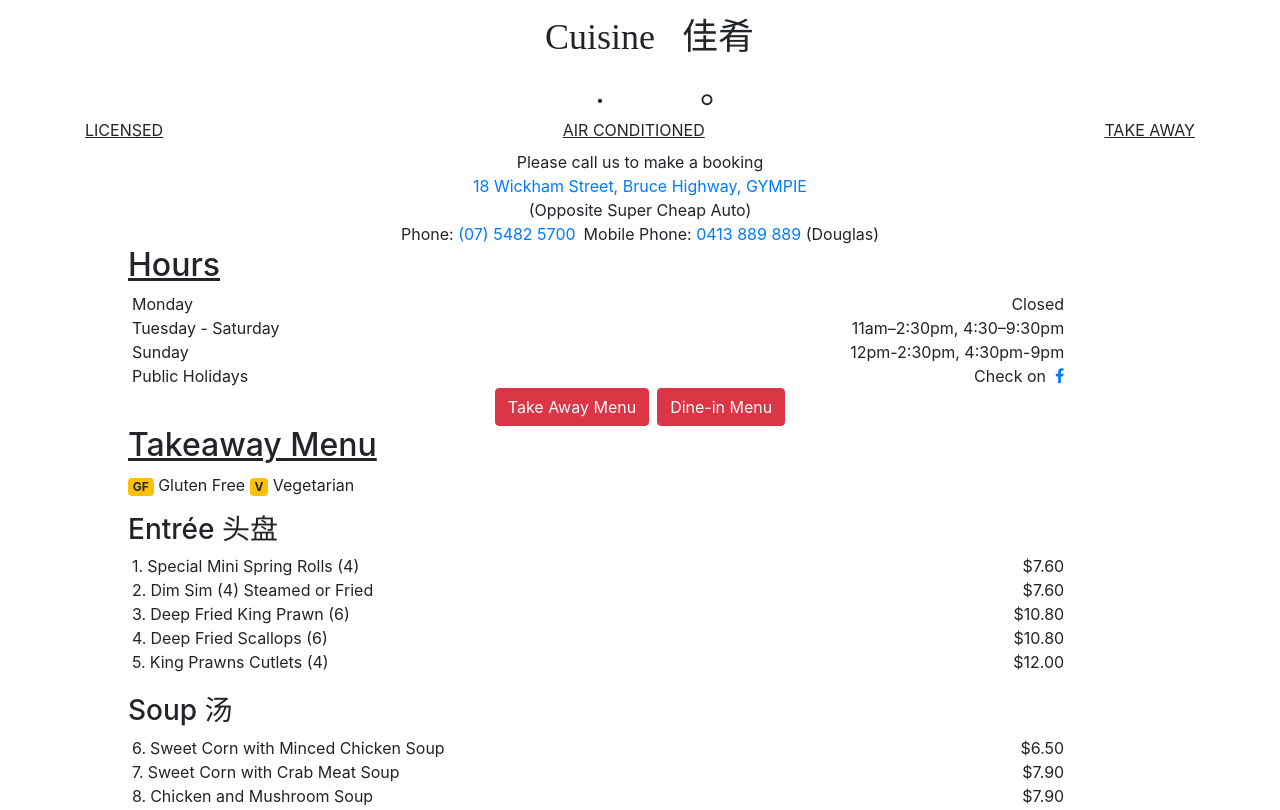
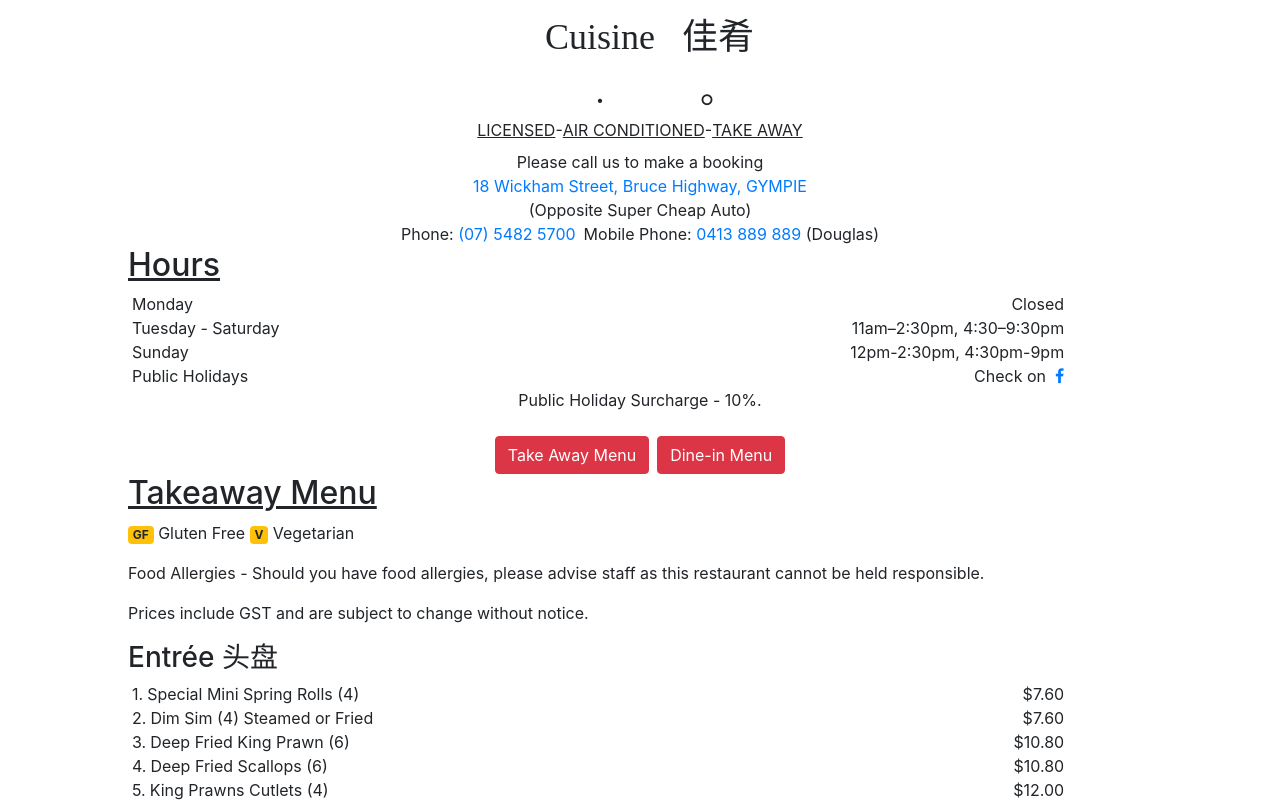
Before and after one commit to Recelis/dragongarden, a React (Create React App) app: page / in a window 1280 px wide. Shown: the part 674-1484 px from the top of the page. Built offline with nearby package versions, Linux system fonts and the light colour scheme; a web font is replaced by a local one.

Commit message:
fixed issues

```diff
--- a/src/components/details.js
+++ b/src/components/details.js
@@ -4,9 +4,9 @@ import Container from 'react-bootstrap/Container';
 const Details = () => {
     return (
         <Container>
-            <div className="d-flex justify-content-between mb-2">
-                <span><u>LICENSED</u></span>
-                <span><u>AIR CONDITIONED</u></span>
+            <div className="d-flex justify-content-center mb-2">
+                <span><u>LICENSED</u>-</span>
+                <span><u>AIR CONDITIONED</u>-</span>
                 <span><u>TAKE AWAY</u></span>
             </div>
             <p className="d-flex justify-content-center my-0">Please call us to make a booking</p>
--- a/src/components/dineinmenu/banquet.js
+++ b/src/components/dineinmenu/banquet.js
@@ -5,7 +5,7 @@ const Banquet = () => {
     return (
         <div className="menu-category container-fluid px-0 mx-0">
             <h3 className="menu-subheading">Banquet 宴会</h3>
-            <p>Minimum of four</p>
+            <p>Minimum four persons</p>
             <h4> Banquet A</h4>
             <div className="row">
                 <div className="col-11 d-flex justify-content-between">
@@ -36,7 +36,7 @@ const Banquet = () => {
                     <div className="row mx-1">
                         <div className="d-flex flex-column">
                             <h5>Entree</h5>
-                            <span>Curry Puffs & Spring Roll & Fried Wonton</span>
+                            <span>Curry Puffs & Spring Rolls</span>
                             <span>Sweet Corn Crab Soup</span>
                             <h5 className="mt-2">Main</h5>
                             <span>Seafood Combination</span>
@@ -58,7 +58,7 @@ const Banquet = () => {
             <p><b>Please Note:</b> You can upgrade dessert to:</p>
             <MenuItem itemNumber="" itemName="Banana Fritters & Ice Cream" itemPrice="4.50"/>
             <MenuItem itemNumber="" itemName="Lychees and Ice Cream" itemPrice="4.50"/>
-            <MenuItem itemNumber="" itemName="Deep Fried Ice Cream" itemPrice="4.50"/>
+            <MenuItem itemNumber="" itemName="Deep Fried Ice Cream" itemPrice="5.00"/>
         </div>
     );
 }
--- a/src/components/dineinmenu/childrens.js
+++ b/src/components/dineinmenu/childrens.js
@@ -7,7 +7,7 @@ const Childrens = () => {
             <h3 className="menu-subheading">Children's Menu 儿童菜单</h3>
             <MenuItem itemNumber="86" itemName="Chicken Nuggets and Chips" itemPrice="9.90"/>
             <MenuItem itemNumber="87" itemName="Fish and Chips (crumbed or battered)" itemPrice="9.90"/>
-            <MenuItem itemNumber="88" itemName="Ice Cream Sundae (Strawberry, Caramel or Chocolate Flavouring)" itemPrice="5.50"/>
+            <MenuItem itemNumber="88" itemName="Ice Cream Sundae (Strawberry, Caramel, Maple, or Chocolate Flavouring)" itemPrice="5.50"/>
         </div>
     );
 }
--- a/src/components/dineinmenu/menu.js
+++ b/src/components/dineinmenu/menu.js
@@ -34,7 +34,9 @@ const DineInMenu = () => {
         <Row>
           <Col md={12}>
             <Element name="menu"><h2><u>Dine-in Menu</u></h2></Element>
-            <p><div className="badge badge-warning">GF</div> Gluten Free <div className="badge badge-warning">V</div> Vegetarian</p>
+            <p><span className="badge badge-warning">GF</span> Gluten Free <span className="badge badge-warning">V</span> Vegetarian</p>
+            <p>Food Allergies - Should you have food allergies, please advise staff as this restaurant cannot be held responsible.</p>
+            <p>Prices include GST and are subject to change without notice.</p>
             <Entree />
             <Soup />
             <Banquet />
--- a/src/components/dineinmenu/rice.js
+++ b/src/components/dineinmenu/rice.js
@@ -9,7 +9,7 @@ const Rice = () => {
             <MenuItem itemNumber="83" itemName="Small Fried Rice with Prawns" itemPrice="10.50"/>
             <MenuItem itemNumber="84" itemName="Small Boiled Rice per Bowl" itemPrice="3.90" itemTag="GF"/>
             <MenuItem itemNumber="84a" itemName="Large Boiled Rice per Bucket" itemPrice="10.90" itemTag="GF"/>
-            <MenuItem itemNumber="85" itemName="Special Fried Rice with BBQ Pork, Chicken and Prawns" itemPrice="13.50"/>
+            <MenuItem itemNumber="85" itemName="Special Fried Rice with BBQ Pork, Chicken and Prawns" itemPrice="13.90"/>
         </div>
     );
 }
--- a/src/components/dineinmenu/specialtieshouse.js
+++ b/src/components/dineinmenu/specialtieshouse.js
@@ -90,6 +90,11 @@ const SpecialtiesHouse = () => {
                 </div>
             </div>
             <MenuItem itemNumber="35" itemName="Dragon Garden Chow Mein" itemPrice="24.50"/>
+            <div className="mb-0">
+                <p className="pl-4 pb-0 mb-0">
+                    (Soft Noodle or Pan Fried)
+                </p>
+            </div>
             <div className="row">
                 <div className="col-6">
                     <p className="menu-item-description pl-4">
--- a/src/components/openHours.js
+++ b/src/components/openHours.js
@@ -8,7 +8,7 @@ var Element = Scroll.Element;
 
 const OpenHours = () => {
     return (
-        <div className="Component">
+        <div className="Component mb-4">
             <Container bsPrefix="menu">
                 <Row>
                     <Col md={12}>
@@ -35,6 +35,13 @@ const OpenHours = () => {
                                     </a></span>
                             </div>
                         </div>
+                        <div className="row">
+                            <div className="col-12 d-flex justify-content-center">
+                                <span className="mx-1">
+                                    Public Holiday Surcharge - 10%.
+                                </span>
+                            </div>
+                        </div>
                     </Col>
                 </Row>
             </Container>
--- a/src/components/takeawaymenu/menu.js
+++ b/src/components/takeawaymenu/menu.js
@@ -30,7 +30,9 @@ const TakeAwayMenu = () => {
         <Row>
           <Col md={12}>
             <Element name="menu"><h2><u>Takeaway Menu</u></h2></Element>
-            <p><div className="badge badge-warning">GF</div> Gluten Free <div className="badge badge-warning">V</div> Vegetarian</p>
+            <p><span className="badge badge-warning">GF</span> Gluten Free <span className="badge badge-warning">V</span> Vegetarian</p>
+            <p>Food Allergies - Should you have food allergies, please advise staff as this restaurant cannot be held responsible.</p>
+            <p>Prices include GST and are subject to change without notice.</p>
             <Entree />
             <Soup />
             <ChefsSuggestionSpecial />
```
